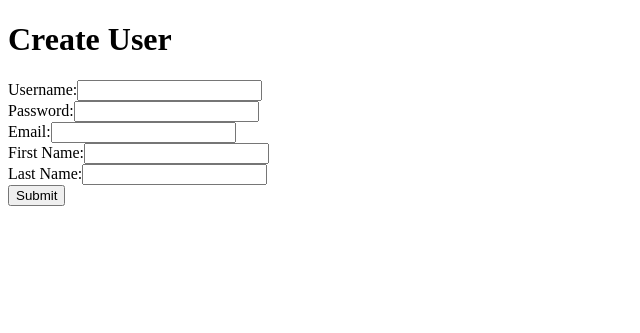
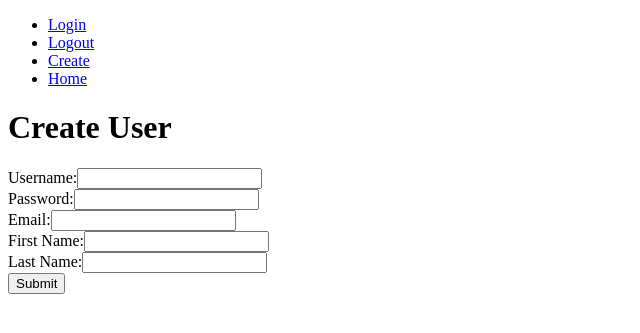
Before and after one commit to ericscarlile/stock_app, a Django app: page /create/ in a window 1280 px wide. Shown: the top 333 px of the page, without its empty margins (0-640 px from the left). Run offline with Django 3.2, Linux system fonts and the light colour scheme; parts of the project's set-up code (start-up, migrations or seed data) failed here and were passed over.

Commit message:
Add navigation to base.html. Make all web pages extend base.html. Add logout page and LogoutView. Finish basic authentication functions. Add authentication requirement to index page, redirect on fail.

```diff
--- a/login/templates/login/create.html
+++ b/login/templates/login/create.html
@@ -1,10 +1,7 @@
-<!DOCTYPE html>
-<html lang="en">
-<head>
-    <meta charset="UTF-8">
-    <title>Create User</title>
-</head>
-<body>
+{% extends 'stock_app/base.html' %}
+    {% block title %}Create User{% endblock %}
+
+    {% block content %}
     <h1>Create User</h1>
     {% if error_message %}<pre>{{error_message}}</pre>{% endif %}
 
@@ -19,5 +16,4 @@
         <input type="submit">
 
     </form>
-</body>
-</html>
+    {% endblock %}
--- /dev/null
+++ b/login/templates/login/logout.html
@@ -0,0 +1 @@
+{% extends 'stock_app/base.html' %}
--- a/login/views.py
+++ b/login/views.py
@@ -1,7 +1,7 @@
 from django.shortcuts import render, redirect
 from django.http import HttpResponse
 from django.views.generic.base import TemplateView
-from django.contrib.auth import authenticate, login
+from django.contrib.auth import authenticate, login, logout
 from django.contrib.auth.models import User
 
 from stock_app.views import IndexView
@@ -9,6 +9,7 @@ from stock_app.views import IndexView
 
 class LoginView(TemplateView):
     template_name = 'login/login.html'
+    #template_name = '/stock_app/templates/base.html'
 
     def post(self, request, *args, **kwargs):
         username = request.POST['username']
@@ -16,18 +17,12 @@ class LoginView(TemplateView):
         user = authenticate(request, username=username, password=password)
 
         if user is not None:
-            # TODO: Uncomment login() when log in/out has been established.
-            #login(request, user)
-
+            login(request, user)
             return redirect('http://127.0.0.1:8000/')
         else:
             return render(request, 'login/login.html', {
                 'error_message': 'Failed login'
             })
-
-    def get_context_data(self, **kwargs):
-        context = {}
-        return context
 
 
 class CreateUserView(TemplateView):
@@ -66,6 +61,7 @@ class CreateUserView(TemplateView):
             user.last_name = last_name
             user.save()
 
+            login(request, user)
             return redirect('http://127.0.0.1:8000/')
 
         return render(request, 'login/create.html', {
@@ -74,3 +70,11 @@ class CreateUserView(TemplateView):
 
     def get_context_data(self, **kwargs):
         return None
+
+
+class LogoutView(TemplateView):
+    template_name = 'login/logout.html'
+
+    def get(self, request):
+        logout(request)
+        return redirect('http://127.0.0.1:8000/')
--- a/stock_app/templates/stock_app/base.html
+++ b/stock_app/templates/stock_app/base.html
@@ -5,6 +5,12 @@
     <title>{% block title %}Base Template{% endblock %}</title>
 </head>
 <body>
+<ul class="nav nav-tabs">
+    <li role="presentation"><a href="{% url 'login_view' %}">Login</a></li>
+    <li role="presentation"><a href="{% url 'logout_view' %}">Logout</a></li>
+    <li role="presentation"><a href="{% url 'create_user_view' %}">Create</a></li>
+    <li role="presentation"><a href="{% url 'index' %}">Home</a></li>
+</ul>
 {% block content %}
     <h1>Base Template</h1>
 {% endblock %}
--- a/stock_app/templates/stock_app/index.html
+++ b/stock_app/templates/stock_app/index.html
@@ -4,4 +4,5 @@
 
 {% block content %}
 <h1>This is the index page extended from the base page.</h1>
+<p>Logged in as {{user}}!</p>
 {% endblock %}
--- a/stock_track/settings.py
+++ b/stock_track/settings.py
@@ -120,3 +120,4 @@ USE_TZ = True
 # https://docs.djangoproject.com/en/1.11/howto/static-files/
 
 STATIC_URL = '/static/'
+LOGIN_URL = '/login'
--- a/stock_track/urls.py
+++ b/stock_track/urls.py
@@ -16,11 +16,12 @@ Including another URLconf
 from django.conf.urls import url, include
 from django.contrib import admin
 
-from login.views import LoginView, CreateUserView
+from login.views import LoginView, CreateUserView, LogoutView
 
 urlpatterns = [
     url(r'^', include('stock_app.urls')),
     url(r'^login/', LoginView.as_view(), name='login_view'),
     url(r'^create/', CreateUserView.as_view(), name='create_user_view'),
+    url(r'^logout/', LogoutView.as_view(), name='logout_view'),
     url(r'^admin/', admin.site.urls),
 ]
```
Also changed, not shown: login/templates/login/login.html (+5 -9 lines), stock_app/views.py (+6 -4 lines), db.sqlite3.
